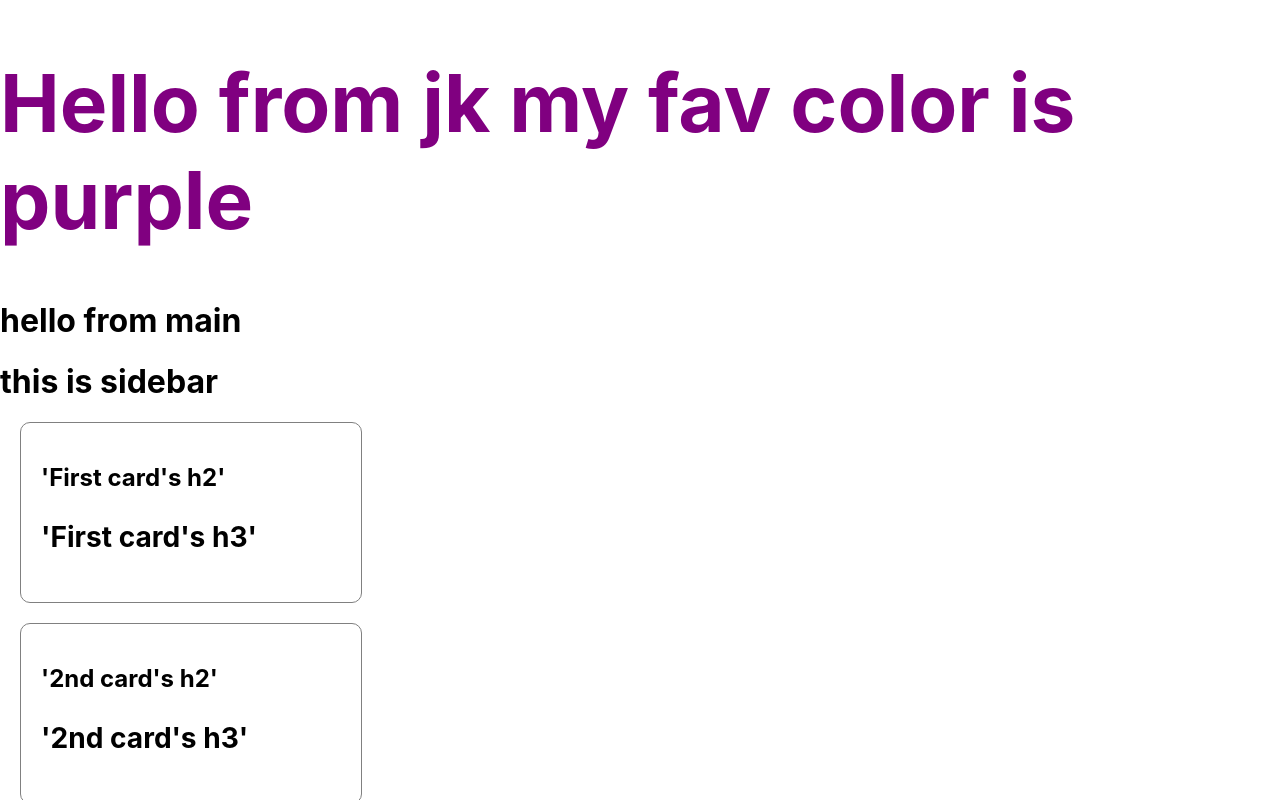
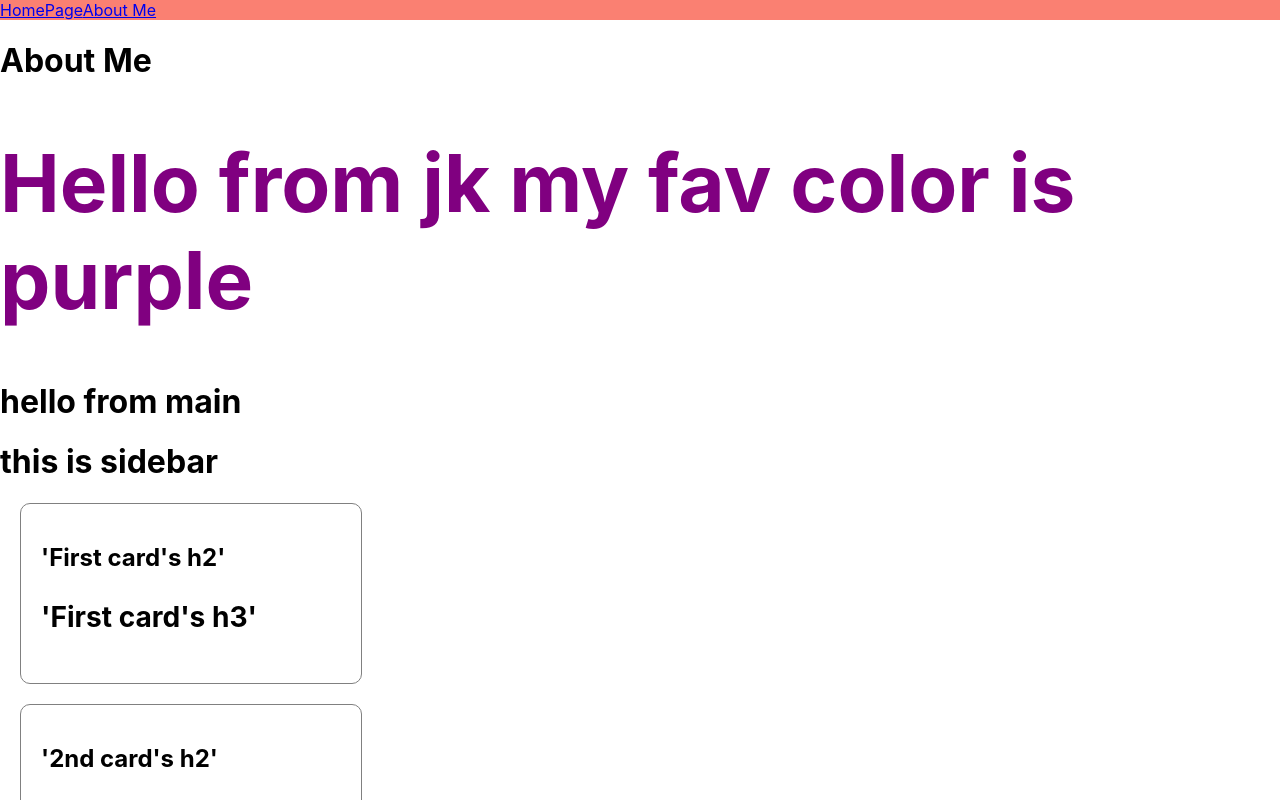
Before and after one commit to rihannas/Frontend-Projects, a React (Create React App) app in the folder Meta-Frontend/react/create_component/: page /about-me in a window 1280 px wide. Shown: the top 800 px of the page. Built offline with nearby package versions, Linux system fonts and the light colour scheme.

Commit message:
Add react-router-dom package

```diff
--- a/Meta-Frontend/react/create_component/package.json
+++ b/Meta-Frontend/react/create_component/package.json
@@ -8,6 +8,7 @@
     "@testing-library/user-event": "^13.5.0",
     "react": "^18.2.0",
     "react-dom": "^18.2.0",
+    "react-router-dom": "^6.20.0",
     "react-scripts": "5.0.1",
     "web-vitals": "^2.1.4"
   },
--- a/Meta-Frontend/react/create_component/src/App.js
+++ b/Meta-Frontend/react/create_component/src/App.js
@@ -1,6 +1,7 @@
 // import logo from './logo.svg';
 import React from "react";
 import './App.css';
+import { Route, Routes, Link } from "react-router-dom";
 import Header from './components/Header';
 import Main from './components/Main';
 import Sidebar from './components/Sidebar';
@@ -9,6 +10,9 @@
 import FavColor from './components/FavColor';
 import Fruits from "./components/Fruits";
 import FruitsCounter from "./components/FruitsCounter";
+import Welcome from "./components/Welcome"
+import AboutMe from "./components/AboutMe"
+
 function App() {
   const [fruits] = React.useState([
         {fruitName: 'apple', id: 1},
@@ -17,6 +21,21 @@
     ]);
   return (
     <div>
+      {/* nav bar making linking clickable */}
+
+      <nav style={{'background-color':'salmon'}}>
+        <Link to="/" className="nav-item">HomePage</Link>
+        <Link to="/about-me" className="nav-item">About Me</Link>
+      </nav>
+
+      {/* setting up routes */}
+      <Routes>
+          <Route path='/' element={<Welcome />}/>
+          <Route path='/about-me' element={<AboutMe />}/>
+      </Routes>
+
+
+
       <Header name='jk' color='purple'/>
       <Main greet='hello'/>
       <Sidebar info='this is sidebar'/>
--- /dev/null
+++ b/Meta-Frontend/react/create_component/src/components/AboutMe.js
@@ -0,0 +1,7 @@
+function AboutMe(){
+    return(
+        <h1>About Me</h1>
+    )
+}
+
+export default AboutMe
--- /dev/null
+++ b/Meta-Frontend/react/create_component/src/components/Welcome.js
@@ -0,0 +1,7 @@
+function Welcome(){
+    return(
+        <h1>Welcome to my site</h1>
+    )
+}
+
+export default Welcome
--- a/Meta-Frontend/react/create_component/src/index.js
+++ b/Meta-Frontend/react/create_component/src/index.js
@@ -3,11 +3,15 @@
 import './index.css';
 import App from './App';
 import reportWebVitals from './reportWebVitals';
+import {BrowserRouter} from 'react-router-dom'
 
 const root = ReactDOM.createRoot(document.getElementById('root'));
 root.render(
   <React.StrictMode>
-    <App />
+    <BrowserRouter>
+        <App />
+    </BrowserRouter>
+
   </React.StrictMode>
 );
 
```
Also changed, not shown: 1 other file (tests, documents, lock files or other folders).
